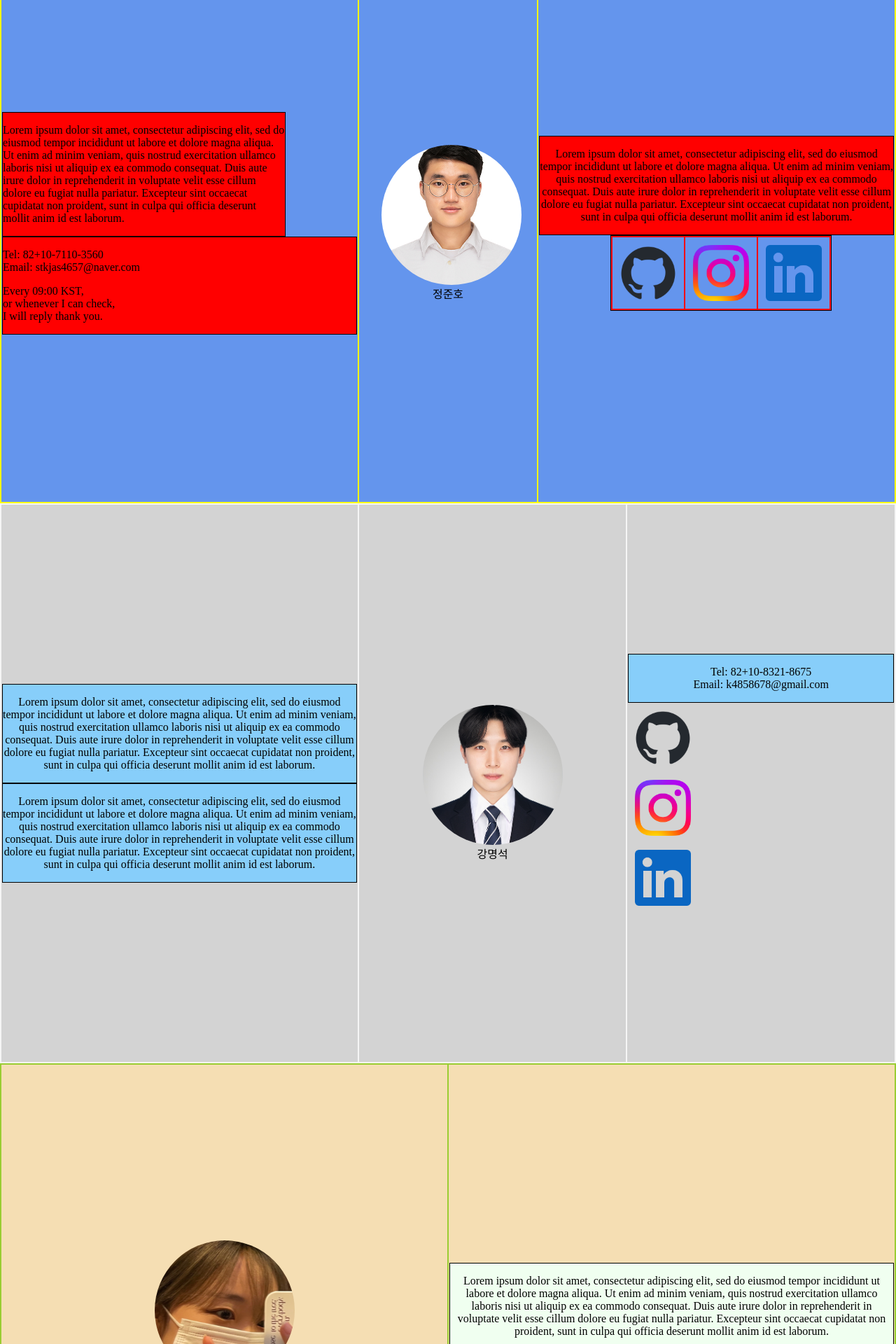
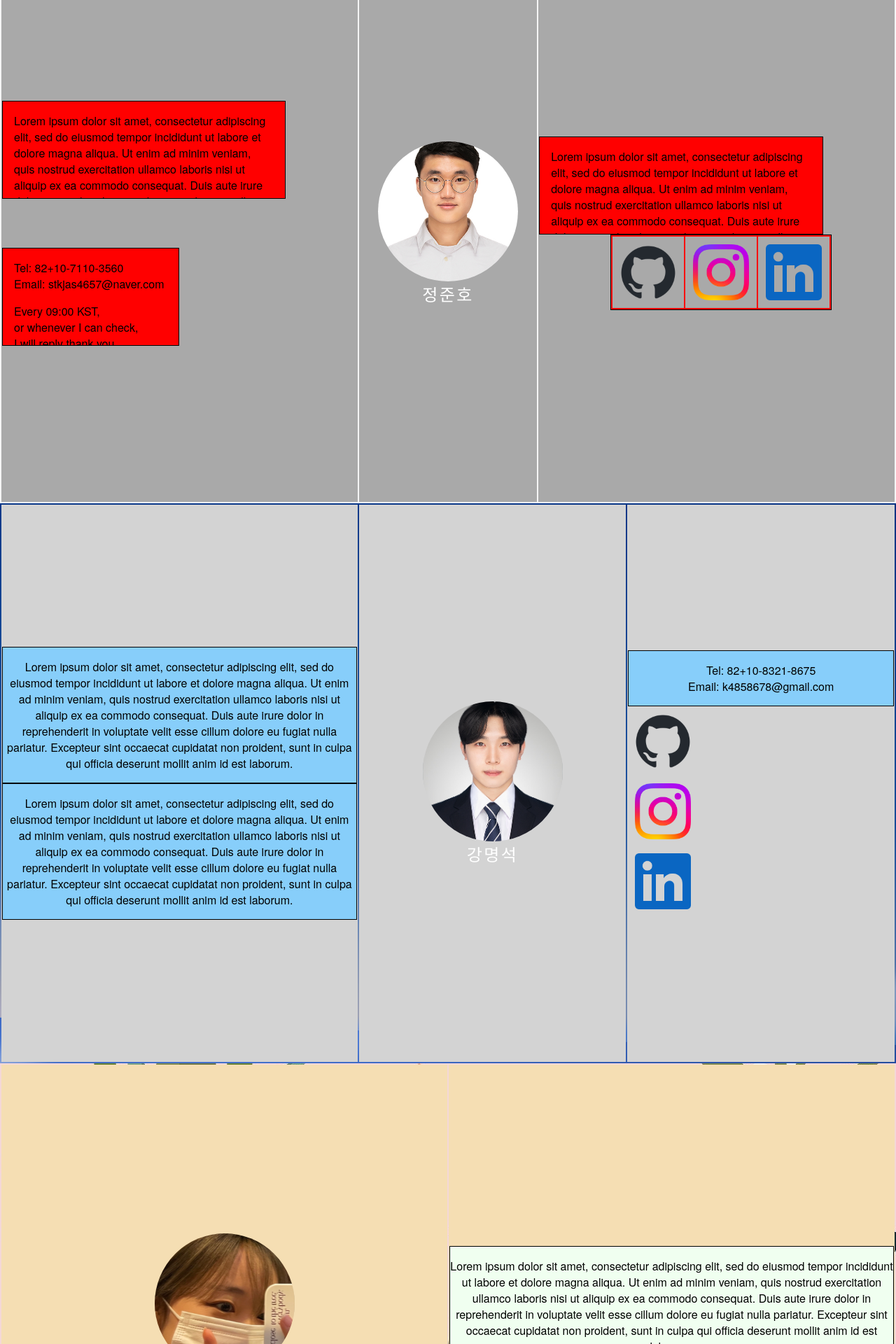
Before and after one commit to myoungsuk/Web-TeamProject, a Django app: page /introduce_app/ in a window 1280 px wide. Shown: the part 641-2561 px from the top of the page at 70% size. Run offline with Django 4.2, Linux system fonts and the light colour scheme; some libraries are stand-ins or nearby versions.

Commit message:
start styling

```diff
--- a/introduce_app/static/css/introduce-map.css
+++ b/introduce_app/static/css/introduce-map.css
@@ -1,4 +1,28 @@
+.map-section {
+    background-color: skyblue;
+    width: 100vw;
+    height: 100vh;
+    overflow: hidden;
+    position: relative;
+}
+
+.map-video {
+    width: 100%;
+}
+
+.map-bgcover {
+    background-color: rgba(0, 0, 0, .5);
+    width: 100%;
+    height: 100%;
+    position: absolute;
+    top: 0;
+    z-index: 1;
+}
+
 .map-layout {
+    position: absolute;
+    top: 0;
+    z-index: 2;
     width: 100%;
     height: 100%;
 }
--- a/introduce_app/static/css/introduce-profile-1.css
+++ b/introduce_app/static/css/introduce-profile-1.css
@@ -1,7 +1,8 @@
 .profile-1 {
-    background-color: yellow;
+    background: whitesmoke;
     width: 100%;
     height: 100%;
+    overflow: hidden;
 }
 
 
@@ -11,43 +12,58 @@
 }
 
 .profile-1-layout td {
-    background-color: cornflowerblue;
+    background-color: darkgrey;
+}
+
+.profile-1-layout .td-left {
+    text-align: right;
+}
+
+.profile-1-layout .td-center {
     text-align: center;
+}
+
+.profile-1-layout .td-right {
+    text-align: left;
 }
 
 
 .profile-1 .profile-text {
     background-color: red;
     border: 1px solid black;
-    width: 80%;
     text-align: left;
+    height: 140px;
+    overflow: auto;
+    padding-left: 1em;
+    padding-right: 1em;
 }
 
-.profile-1 .profile-contact {
+.profile-1-text {
+    margin-bottom: 70px;
+    width: 80%;
+}
+
+.profile-1-contact {
     background-color: red;
     border: 1px solid black;
-    text-align: left;
+    width: 50%;
 }
 
+.profile-1-info {
+    background-color: red;
+    border: 1px solid black;
+    width: 80%;
+    height: 140px;
+    overflow: scroll;
+}
 
 .profile-1 .profile-picture {
     text-align: center;
 }
 
-.profile-1 .profile-picture-box {
-    margin-left: 10px;
-}
-
 .profile-1 .profile-name {
     margin-top: 10px;
 }
-
-
-.profile-1 .profile-info {
-    background-color: red;
-    border: 1px solid black;
-}
-
 
 .profile-1-logos {
     /* 아래 item의 크기에 맞게 설정 되어야 한다 */
--- a/introduce_app/static/css/introduce-profile-2.css
+++ b/introduce_app/static/css/introduce-profile-2.css
@@ -1,5 +1,5 @@
 .profile-2 {
-    background-color: whitesmoke;
+    background-image: url("/static/images/profile-2-bg.png");
     width: 100%;
     height: 100%;
 }
--- a/introduce_app/static/css/introduce-profile-3.css
+++ b/introduce_app/static/css/introduce-profile-3.css
@@ -1,5 +1,5 @@
 .profile-3 {
-    background-color: yellowgreen;
+    background-image: url("/static/images/profile-3-bg.png");
     width: 100%;
     height: 100%;
 }
--- a/introduce_app/static/css/introduce-profile-4.css
+++ b/introduce_app/static/css/introduce-profile-4.css
@@ -1,5 +1,5 @@
 .profile-4 {
-    background-color: yellowgreen;
+    background-image: url("/static/images/profile-4-bg.jpg");
     width: 100%;
     height: 100%;
 }
--- a/introduce_app/static/css/introduce-profile.css
+++ b/introduce_app/static/css/introduce-profile.css
@@ -3,17 +3,25 @@
     justify-content: center;
 }
 
-.profile-picture .profile-picture-box {
+.profile-picture-box {
     width: 200px;
     height: 200px;
     border-radius: 70%;
     overflow: hidden;
 }
 
-.profile-picture .profile-image {
+.profile-image {
     width: 100%;
     height: 100%;
     object-fit: cover;
+    box-shadow: rgba(0, 0, 0, 0.5) 0px 0px 3px inset;
+}
+
+.profile-name {
+    margin-top: 10px;
+    font-size: 1.5em;
+    letter-spacing: 0.1em;
+    color: white;
 }
 
 
--- a/introduce_app/static/css/introduce.css
+++ b/introduce_app/static/css/introduce.css
@@ -4,6 +4,8 @@
 
 body {
     margin: 0;
+    font-family: "nbg", "맑은 고딕", HelveticaNeue, DroidSans, Sans-serif, Helvetica;
+    font-size: 1em;
 }
 
 .banner-section {
@@ -14,15 +16,31 @@
     position: relative;
 }
 
+.banner-bgcover {
+    background-color: rgba(0, 0, 0, .3);
+    width: 100%;
+    height: 100%;
+    position: absolute;
+    top: 0;
+    z-index: 1;
+}
+
 .banner-video {
     width: 100%;
 }
 
 .banner-text {
-    width: 100%;
+    width: 40%;
     position: absolute;
     top: 50%;
     left: 50%;
+    z-index: 2;
+    transform: translate(-50%, -40%);
+    text-align: center;
+    font-size: 2.5em;
+    letter-spacing: 0.05em;
+    line-height: 1.3em;
+    text-shadow: 0px 1px 2px #1b1b1b;
 }
 
 .profile-container {
@@ -30,9 +48,3 @@
     width: 100vw;
     height: 100vh;
 }
-
-.map-section {
-    background-color: skyblue;
-    width: 100vw;
-    height: 100vh;
-}
--- a/introduce_app/static/js/map.js
+++ b/introduce_app/static/js/map.js
@@ -1,10 +1,9 @@
-$(document).ready(function() {
+$(document).ready(function () {
         let mapContainer = document.getElementById("map");
         let options = {
             center: new kakao.maps.LatLng(36.625607, 127.454562),
             level: 3
         };
         let map = new kakao.maps.Map(mapContainer, options);
-
     }
 );
--- a/introduce_app/templates/introduce_app/introduce.html
+++ b/introduce_app/templates/introduce_app/introduce.html
@@ -1,7 +1,7 @@
 {% load static %}
 
 <!DOCTYPE html>
-<html lang="en">
+<html lang="ko">
 <head>
     <meta charset="UTF-8">
     <title>Introduction</title>
@@ -19,6 +19,7 @@
     <script type="text/javascript"
             src="//dapi.kakao.com/v2/maps/sdk.js?appkey=8a9a406b65b022db2fa69a6aadd1b82b"></script>
     <script type="text/javascript" src="{% static 'js/map.js' %}"></script>
+{#    <script type="text/javascript" src="{% static 'js/scroll.js' %}"></script>#}
 </head>
 <body>
 
@@ -43,14 +44,15 @@
 
 
 <!--============== 1: Banner ==============-->
-<section class="banner-section">
+<section class="banner-section scroll-section">
     <video class="banner-video" autoplay muted loop>
         <source src="{% static 'media/banner-video.mp4' %}">
     </video>
+    <div class="banner-bgcover"></div>
     <div class="banner-text">
         <p style="color: white" ;>
-            서로 존중하고 열정적인<br>
-            우리팀을 소개합니다
+            매력있고 열정적인<br>
+            WEBSYS팀을 소개합니다
         </p>
     </div>
 </section>
@@ -60,11 +62,11 @@
 <!--============== 2: Profiles ==============-->
 <section class="profile-section">
     <!---------------- 2-1: Profile-1 ---------------->
-    <div class="profile-container">
+    <div class="profile-container scroll-section">
         <div class="profile-1">
             <table class="profile-1-layout">
-                <td style="width: 40%">
-                    <div class="profile-text">
+                <td class="td-left" style="width: 40%">
+                    <div class="profile-1-text profile-text">
                         <p>
                             Lorem ipsum dolor sit amet, consectetur adipiscing elit, sed do eiusmod tempor
                             incididunt ut labore et dolore magna aliqua. Ut enim ad minim veniam, quis nostrud
@@ -74,7 +76,7 @@
                             mollit anim id est laborum.
                         </p>
                     </div>
-                    <div class="profile-contact">
+                    <div class="profile-1-contact profile-text">
                         <p>
                             Tel: 82+10-7110-3560<br>
                             Email: stkjas4657@naver.com
@@ -87,7 +89,7 @@
                     </div>
                 </td>
 
-                <td style="width: 20%">
+                <td class="td-center" style="width: 20%">
                     <div class="profile-picture">
                         <div class="profile-picture-box">
                             <img class="profile-image" src="{% static 'images/junho.jpeg' %}">
@@ -96,8 +98,8 @@
                     <span class="profile-name">정준호</span>
                 </td>
 
-                <td style="width: 40%">
-                    <div class="profile-info">
+                <td class="td-right" style="width: 40%">
+                    <div class="profile-1-info profile-text">
                         <p>
                             Lorem ipsum dolor sit amet, consectetur adipiscing elit, sed do eiusmod tempor incididunt ut
                             labore et dolore magna aliqua. Ut enim ad minim veniam, quis nostrud exercitation ullamco
@@ -136,7 +138,7 @@
     <!---------------- 2-1: Profile-1// ---------------->
 
     <!---------------- 2-2: Profile-2 ---------------->
-    <div class="profile-container">
+    <div class="profile-container scroll-section">
         <div class="profile-2">
             <table class="profile-2-layout">
                 <td style="width: 40%">
@@ -206,7 +208,7 @@
     <!---------------- 2-2: Profile-2// ---------------->
 
     <!---------------- 2-3: Profile-3 ---------------->
-    <div class="profile-container">
+    <div class="profile-container scroll-section">
         <div class="profile-3">
             <table class="profile-3-layout">
                 <td style="width: 50%">
@@ -264,7 +266,7 @@
     <!---------------- 2-3: Profile-3// ---------------->
 
     <!---------------- 2-4: Profile-4 ---------------->
-    <div class="profile-container">
+    <div class="profile-container scroll-section">
         <div class="profile-4">
             <table class="profile-4-layout">
                 <tr style="height: 70%">
@@ -341,7 +343,11 @@
 
 
 <!--============== 3: Map ==============-->
-<section class="map-section">
+<section class="map-section scroll-section">
+    <video class="map-video" autoplay muted loop>
+        <source src="{% static 'media/map-bg-video.mp4' %}">
+    </video>
+    <div class="map-bgcover"></div>
     <table class="map-layout">
         <td style="width: 25%">
             <div class="map-title">
```
Also changed, not shown: introduce_app/static/js/scroll.js (added, +28 -0 lines), introduce_app/static/images/profile-1-bg.jpg (added), introduce_app/static/images/profile-2-bg.png (added), introduce_app/static/images/profile-3-bg.png (added), introduce_app/static/images/profile-4-bg.jpg (added), 3 other files.
